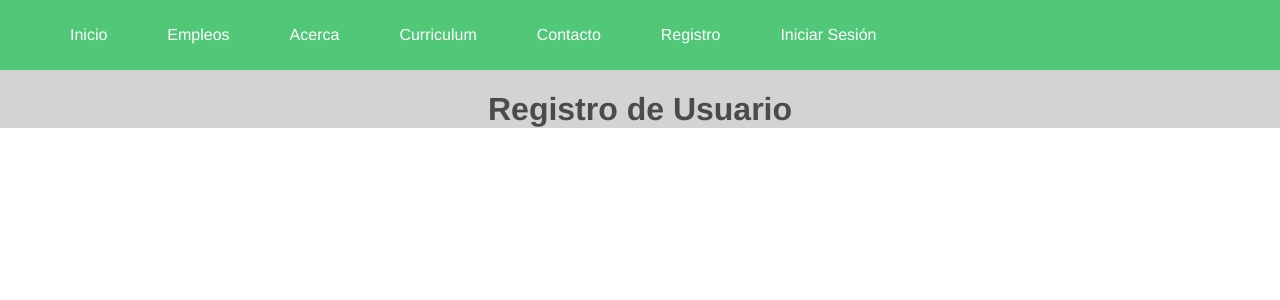
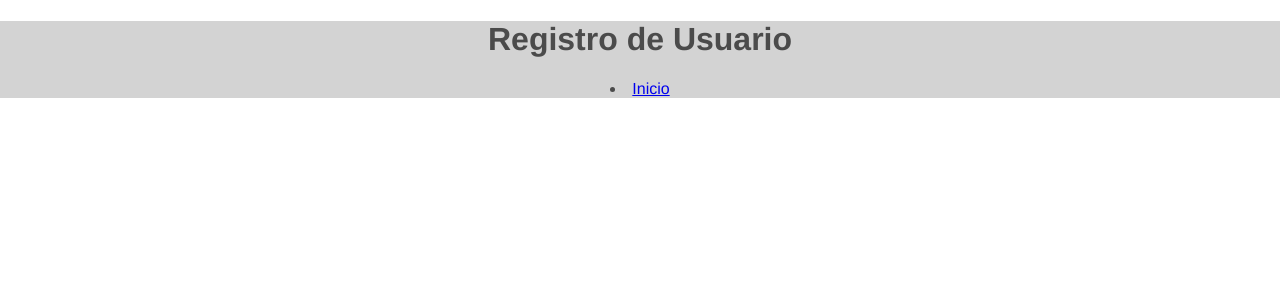
Before and after one commit to FrankUgb/ugbjobs, a Vue app: page /registro in a window 1280 px wide. Shown: the top 300 px of the page. Built offline with nearby package versions, Linux system fonts and the light colour scheme.

Commit message:
cambio 4
Inicio de Sision y Registro Limpios

```diff
--- a/src/App.vue
+++ b/src/App.vue
@@ -1,22 +1,45 @@
 <template>
   <div id="app">
-    <!-- Mostrar la barra de navegación solo si no estamos en la ruta de registro -->
-    <MyNavbar v-if="$route.name !== 'RegistroUsuario'" />
+    <!-- Mostrar u ocultar la barra de navegación según la ruta -->
+    <MyNavbar v-if="!isHiddenNavbarPage" />
     <router-view />
   </div>
 </template>
 
 <script>
-import MyNavbar from './components/MyNavbar.vue'; // Asegúrate de que la ruta sea correcta
+import MyNavbar from './components/MyNavbar.vue'; // Ruta correcta al componente MyNavbar
 
 export default {
   name: 'App',
   components: {
     MyNavbar,
   },
+  computed: {
+    // Verifica si la ruta actual está en el array de rutas donde quieres ocultar la navbar
+    isHiddenNavbarPage() {
+      // Definir todas las rutas donde quieras ocultar la navbar
+      const hiddenRoutes = ['/registro', '/inicio', '/otra-ruta', '/perfil'];
+
+      // Verificar si la ruta actual está en ese array
+      return hiddenRoutes.includes(this.$route.path);
+    }
+  }
 }
 </script>
 
 <style>
+html, body {
+  margin: 0;
+  padding: 0;
+  height: 100%;
+}
 
+#app {
+  font-family: Avenir, Helvetica, Arial, sans-serif;
+  -webkit-font-smoothing: antialiased;
+  -moz-osx-font-smoothing: grayscale;
+  text-align: center;
+  color: #4B4B4B;
+  background-color: #D3D3D3;
+}
 </style>
--- a/src/components/MyNavbar.vue
+++ b/src/components/MyNavbar.vue
@@ -8,7 +8,7 @@
           <li><a href="#">Curriculum</a></li>
           <li><a href="#">Contacto</a></li>
           <li><router-link to="/registro">Registro</router-link></li> <!-- Usa router-link -->
-          <li><a href="#">Iniciar Sesión</a></li>
+          <li><router-link to="/inicio">Iniciar Sesion</router-link></li> <!-- Usa router-link -->
         </ul>
       </div>
     </nav>
--- /dev/null
+++ b/src/components/Views/Inicio-User.vue
@@ -0,0 +1,18 @@
+<template>
+    <div>
+      <h1>inicio de Sesion</h1>
+      <li><router-link to="/">Inicio</router-link></li> <!-- Usa router-link -->
+
+      <!-- Tu formulario de registro aquí -->
+    </div>
+  </template>
+
+  <script>
+  export default {
+    name: 'InicioUsuario', // Nombre del componente actualizado
+  }
+  </script>
+
+  <style scoped>
+  /* Aquí van los estilos específicos para el componente */
+  </style>
--- a/src/components/Views/Registro-User.vue
+++ b/src/components/Views/Registro-User.vue
@@ -1,6 +1,8 @@
 <template>
   <div>
     <h1>Registro de Usuario</h1>
+    <li><router-link to="/">Inicio</router-link></li> <!-- Usa router-link -->
+
     <!-- Tu formulario de registro aquí -->
   </div>
 </template>
--- a/src/router/index.js
+++ b/src/router/index.js
@@ -20,7 +20,13 @@ const routes = [
     path: '/empleo',
     name: 'Empleo',
     component: () => import("../components/Views/EmpleoPage.vue")
-  }
+  },
+  {
+    path: '/inicio',
+    name: 'InicioUsuario',
+    component: () => import("../components/Views/Inicio-User.vue")
+  },
+
 
 ];
 
```
